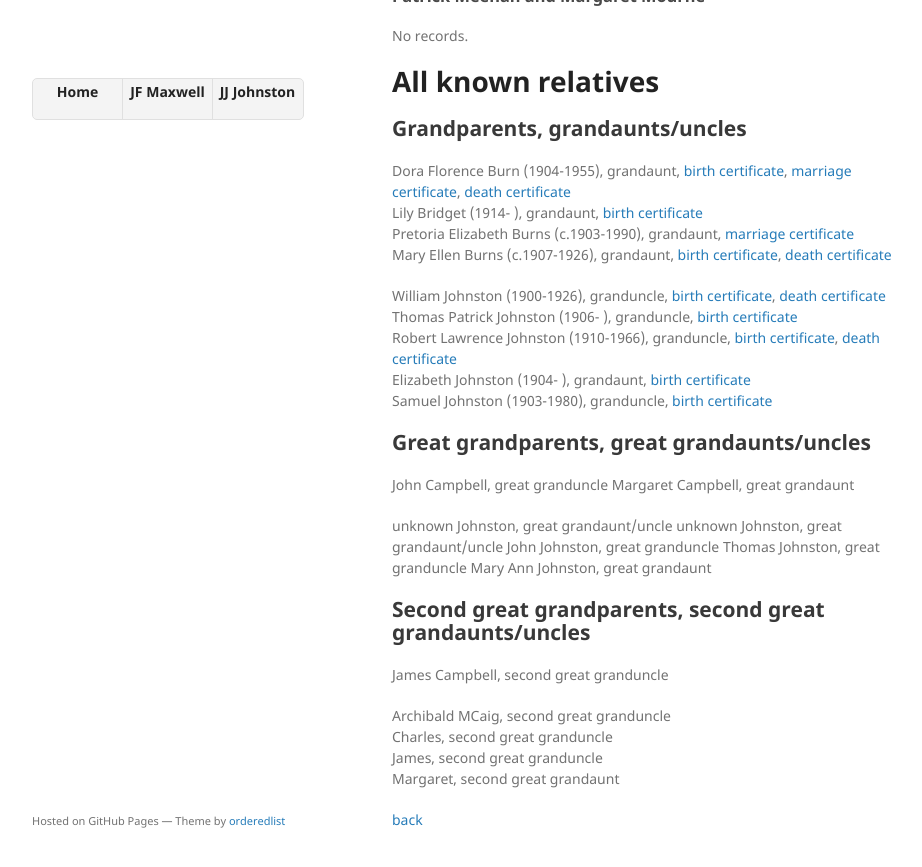
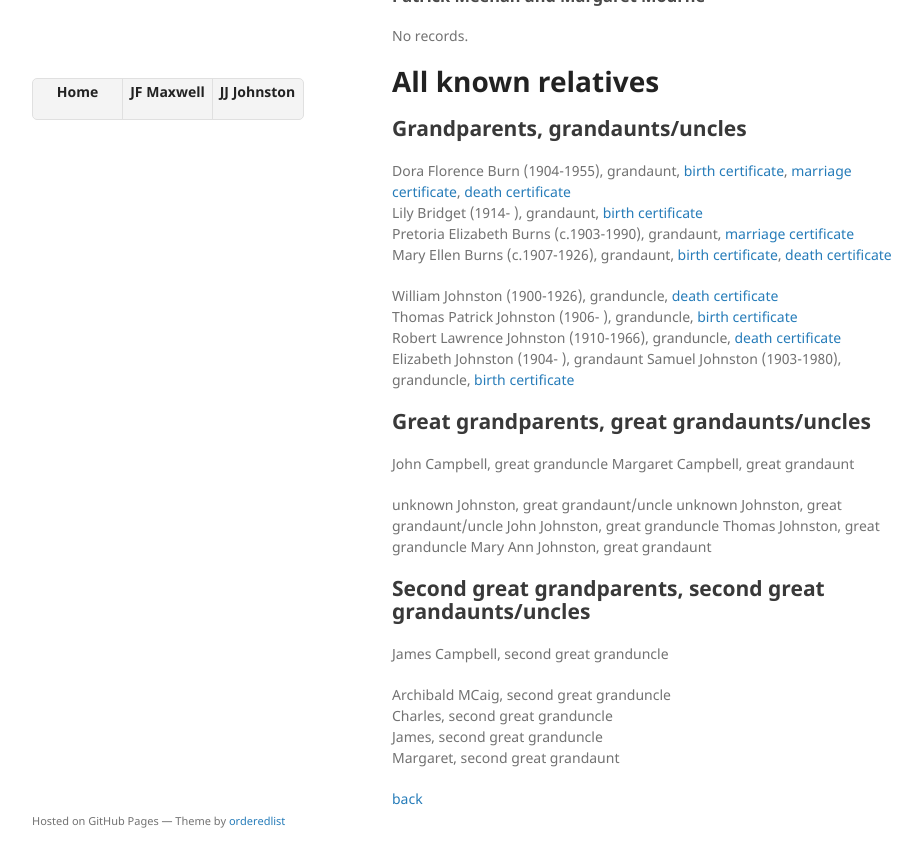
Before and after one commit to rfj1961/rfj1961.github.io, a Jekyll site: the page built from jjj1933.md, in a window 1280 px wide and 900 px high, scrolled down 3739 px. Shown: the top 867 px of the window, without its empty margins (178-1100 px from the left). Built offline with Jekyll 4.4.1, drawn with Linux system fonts in a browser that asks for light colours; the repository's description, which GitHub fills in, is left out.

Commit message:
other relatives

```diff
--- a/jjj1933.md
+++ b/jjj1933.md
@@ -139,16 +139,16 @@ No records.
 
 ## Grandparents, grandaunts/uncles
 
-Dora Florence Burn (1904-1955), grandaunt, [birth certificate](), [marriage certificate](1927_marriage_dora_florence.pdf), [death certificate]()
-Lily Bridget (1914- ), grandaunt, [birth certificate]()
-Pretoria Elizabeth Burns (c.1903-1990), grandaunt, [marriage certificate]()
-Mary Ellen Burns (c.1907-1926), grandaunt, [birth certificate](), [death certificate]()
+Dora Florence Burn (1904-1955), grandaunt, [birth certificate](1928_birth_dora_florence_burns.pdf), [marriage certificate](1927_marriage_dora_florence.pdf), [death certificate](1955_death_dora_florence_burns.pdf)
+Lily Bridget (1914- ), grandaunt, [birth certificate](1914_birth_lily_bridget_burns.pdf)
+Pretoria Elizabeth Burns (c.1903-1990), grandaunt, [marriage certificate](1926_marriage_pretoria_burns.jpg)
+Mary Ellen Burns (c.1907-1926), grandaunt, [birth certificate](1907_birth_mary_helen_burns.jpg), [death certificate](1926_death_mary_helen_burns.pdf)
 
-William Johnston (1900-1926), granduncle, [birth certificate](), [death certificate]()
-Thomas Patrick Johnston (1906- ), granduncle, [birth certificate]()
-Robert Lawrence Johnston (1910-1966), granduncle, [birth certificate](), [death certificate]()
-Elizabeth Johnston (1904- ), grandaunt, [birth certificate]()
-Samuel Johnston (1903-1980), granduncle, [birth certificate]()
+William Johnston (1900-1926), granduncle, [death certificate](1926_death_william_johnston.pdf)
+Thomas Patrick Johnston (1906- ), granduncle, [birth certificate](1906_birth_thomas_patrick.pdf)
+Robert Lawrence Johnston (1910-1966), granduncle, [death certificate](1966_death_robert_lawrence.pdf)
+Elizabeth Johnston (1904- ), grandaunt
+Samuel Johnston (1903-1980), granduncle, [birth certificate](1903_birth_samuel_johnston.pdf)
 
 ## Great grandparents, great grandaunts/uncles
 
```
Also changed, not shown: 1926_marriage_pretoria_burns.jpg (added), 6 other files.
